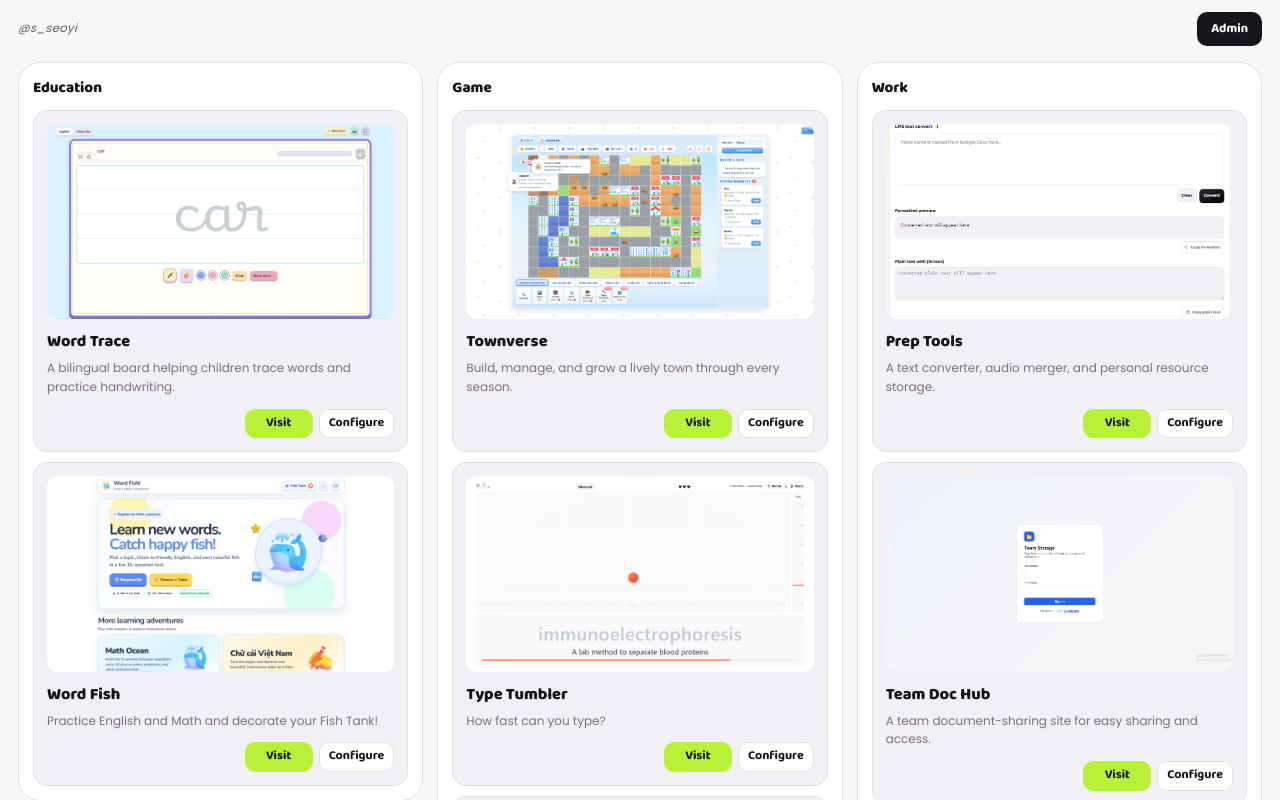
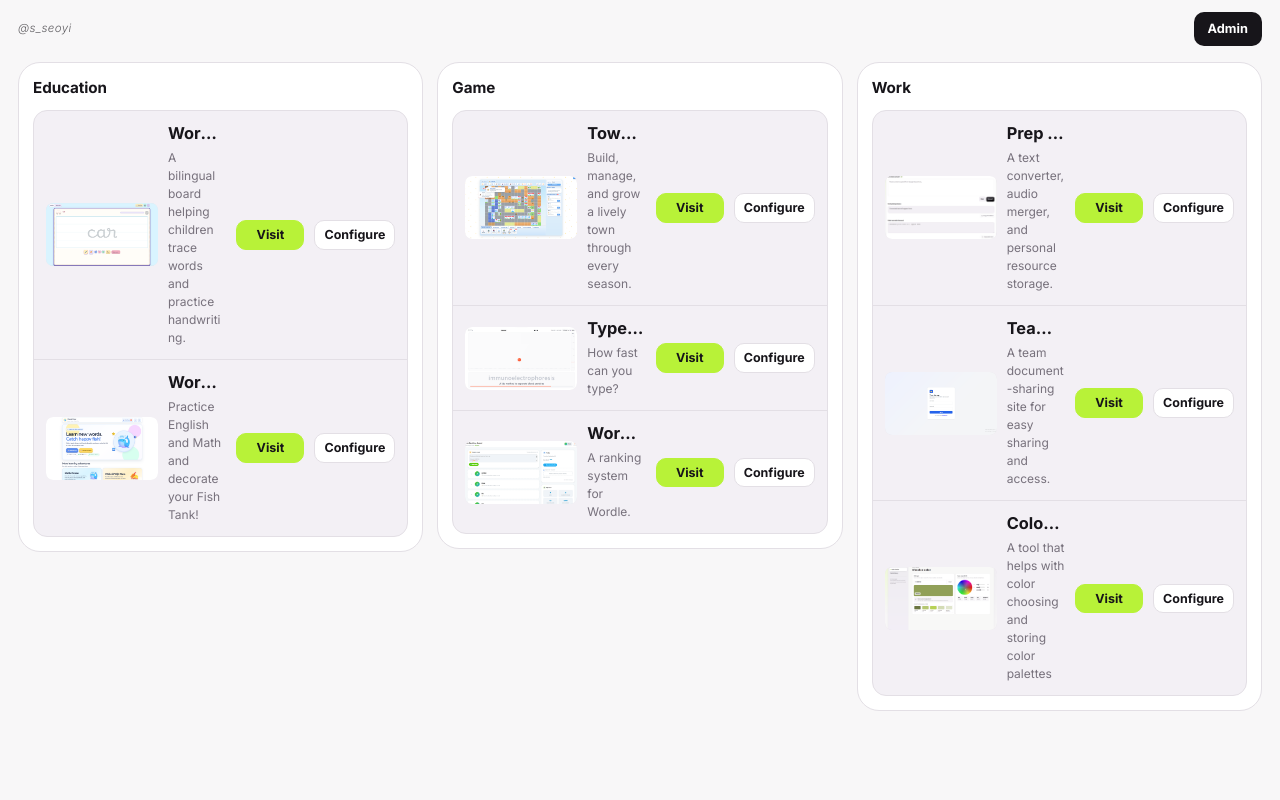
Before and after one commit to phuongm1409/html-list, a plain HTML site: page index.html in a window 1280 px wide. Shown: the top 800 px of the page. Drawn offline with Linux system fonts and the light colour scheme.

Commit message:
Update index.html

```diff
--- a/index.html
+++ b/index.html
@@ -7,34 +7,33 @@
   <title>My List</title>
   <link rel="preconnect" href="https://fonts.googleapis.com">
   <link rel="preconnect" href="https://fonts.gstatic.com" crossorigin>
-  <link href="https://fonts.googleapis.com/css2?family=Baloo+2:wght@400..800&family=Inter:ital,wght@0,300;0,400;0,500;0,600;0,700;1,300&family=Poppins:wght@400;500;600;700&display=swap" rel="stylesheet">
+  <link href="https://fonts.googleapis.com/css2?family=Inter:ital,wght@0,300;0,400;0,500;0,600;0,700;1,300&display=swap" rel="stylesheet">
   <style>
     :root { --ink:#17151a; --muted:#77717c; --line:#e3dfe5; --paper:#fff; --bg:#f8f7f8; --fill:#f3f0f5; --green:#b8f238; --green2:#6f9500; --mint:#eefbcf; --danger:#ff4438; --black:#17151a; --lime:#b8f238; }
     * { box-sizing:border-box; }
-    body { margin:0; min-height:100vh; font:16px/1.5 "Baloo 2",ui-sans-serif,system-ui,sans-serif; color:var(--ink); background:var(--bg); overflow-x:hidden; }
+    body { margin:0; min-height:100vh; font:16px/1.5 "Inter",ui-sans-serif,system-ui,sans-serif; color:var(--ink); background:var(--bg); overflow-x:hidden; }
     button,input { font:inherit; }
     button { cursor:pointer; }
     .topbar { height:58px; padding:10px max(18px,calc((100vw - 1320px)/2)); display:flex; align-items:center; justify-content:space-between; background:transparent; }
-    .signature { color:var(--ink); font-family:"Poppins",sans-serif; font-size:.72rem; font-style:italic; font-weight:400; letter-spacing:.035em; line-height:1; opacity:.68; }
+    .signature { color:var(--ink); font-size:.72rem; font-style:italic; font-weight:300; letter-spacing:.035em; line-height:1; opacity:.68; }
     .admin-link { border:0; background:var(--black); color:#fff; border-radius:10px; padding:7px 14px; font-size:.8rem; font-weight:700; transition:background-color .15s ease; }
     .admin-link:hover{background:#2e2a31}
     main { width:min(1320px,calc(100% - 36px)); margin:4px auto 48px; display:grid; grid-template-columns:repeat(3,minmax(0,1fr)); gap:14px; align-items:start; }
     .section { min-width:0; padding:14px; border:1.5px solid var(--line); border-radius:22px; background:#fff; }
     .section + .section { border-left:1.5px solid var(--line); }
     .section-title { margin:0 0 10px; font-size:.95rem; font-weight:800; letter-spacing:-.005em; color:var(--ink); }
-    .list { display:grid; gap:10px; }
-    .item { display:grid; grid-template-columns:minmax(0,1fr) auto auto; grid-template-rows:1fr auto; align-items:end; gap:12px 6px; min-height:160px; padding:13px; border:1.5px solid var(--line); border-radius:14px; background:var(--fill); transition:border-color .15s ease,background-color .15s ease; }
-    .item:last-child { border-bottom:1.5px solid var(--line); }
-    .item:hover { border-color:#d2ccd5; background:#efedf1; }
-    .item-thumbnail { grid-column:1/-1; width:100%; aspect-ratio:16/9; object-fit:cover; border-radius:10px; background:#e8e4eb; }
-    .item-info { grid-column:1/-1; align-self:start; min-width:0; display:flex; flex-direction:column; align-items:flex-start; gap:7px; margin:0; overflow:visible; text-align:left; }
-    .item.has-image { grid-template-rows:auto 1fr auto; }
-    .item.has-image .item-info { grid-row:2; }
-    .item.has-image > .btn { grid-row:3; }
+    .list { display:block; overflow:hidden; border:1.5px solid var(--line); border-radius:14px; background:var(--fill); }
+    .item { display:grid; grid-template-columns:112px minmax(0,1fr) auto auto; align-items:center; gap:10px; min-height:88px; padding:12px; border:0; border-bottom:1px solid var(--line); border-radius:0; background:transparent; transition:background-color .15s ease; }
+    .item:last-child { border-bottom:0; }
+    .item:hover { background:#efedf1; }
+    .item-thumbnail { grid-column:1; width:112px; aspect-ratio:16/9; object-fit:cover; border-radius:7px; background:#e8e4eb; }
+    .item-info { grid-column:1/3; align-self:center; min-width:0; display:flex; flex-direction:column; align-items:flex-start; gap:5px; margin:0; overflow:visible; text-align:left; }
+    .item.has-image .item-info { grid-column:2; grid-row:auto; }
+    .item.has-image > .btn { grid-row:auto; }
     .item-name { max-width:100%; font-weight:800; font-size:1.02rem; line-height:1.3; white-space:nowrap; overflow:hidden; text-overflow:ellipsis; }
-    .item-detail { min-width:0; color:var(--muted); font-family:"Poppins",sans-serif; font-size:.75rem; font-weight:400; line-height:1.55; white-space:normal; overflow-wrap:anywhere; }
-    .item > .btn.primary { grid-column:2; }
-    .item > .btn:not(.primary) { grid-column:3; }
+    .item-detail { min-width:0; color:var(--muted); font-size:.75rem; font-weight:400; line-height:1.5; white-space:normal; overflow-wrap:anywhere; }
+    .item > .btn.primary { grid-column:3; }
+    .item > .btn:not(.primary) { grid-column:4; }
     .btn { display:inline-flex; flex:0 0 auto; align-items:center; justify-content:center; min-width:68px; padding:6px 9px; border:1.5px solid var(--line); border-radius:10px; color:var(--ink); background:#fff; font-weight:700; font-size:.78rem; line-height:1.25; text-decoration:none; transition:border-color .15s ease,background-color .15s ease; }
     .btn:hover { border-color:#bdb7c1; background:#f8f7f8; }
     .btn.primary { border-color:var(--lime); background:var(--lime); color:var(--ink); }
@@ -83,10 +82,10 @@
     .save-row { position:sticky; z-index:3; bottom:-20px; justify-content:flex-end; margin:20px -20px -20px; padding:12px 20px; background:rgba(255,255,255,.96); border-top:1px solid var(--line); backdrop-filter:blur(10px); }
     .status { margin-right:auto; font-size:.88rem; color:var(--muted); }
     @media (max-width:980px) { main{grid-template-columns:repeat(2,minmax(0,1fr))} }
-    @media (max-width:720px) { main{width:min(100% - 20px,560px);margin-top:0;grid-template-columns:1fr;gap:10px}.section{padding:12px}.section + .section,.section:nth-child(n+3){border-left:1.5px solid var(--line);border-top:1.5px solid var(--line);padding-top:12px;margin-top:0}.item{grid-template-columns:1fr 1fr;min-height:145px;padding:12px}.item-info{grid-column:1/-1}.item>.btn.primary{grid-column:1}.item>.btn:not(.primary){grid-column:2}.btn{min-width:0}.overlay{padding:0}.panel{border-radius:0;border:0}.settings-card,.editor-section .items,.editor-item .grid{grid-template-columns:1fr}.topbar{height:50px;padding:7px 12px}.panel-body{padding:14px}.save-row{bottom:-14px;margin-left:-14px;margin-right:-14px;margin-bottom:-14px;padding:10px 14px} }
+    @media (max-width:720px) { main{width:min(100% - 20px,560px);margin-top:0;grid-template-columns:1fr;gap:10px}.section{padding:12px}.section + .section,.section:nth-child(n+3){border-left:1.5px solid var(--line);border-top:1.5px solid var(--line);padding-top:12px;margin-top:0}.item{grid-template-columns:84px minmax(0,1fr);min-height:82px;padding:10px}.item-thumbnail{width:84px}.item.has-image .item-info{grid-column:2}.item-info{grid-column:1/-1}.item>.btn.primary{grid-column:1}.item>.btn:not(.primary){grid-column:2}.item.has-image>.btn.primary{grid-column:1}.item.has-image>.btn:not(.primary){grid-column:2}.btn{min-width:0}.overlay{padding:0}.panel{border-radius:0;border:0}.settings-card,.editor-section .items,.editor-item .grid{grid-template-columns:1fr}.topbar{height:50px;padding:7px 12px}.panel-body{padding:14px}.save-row{bottom:-14px;margin-left:-14px;margin-right:-14px;margin-bottom:-14px;padding:10px 14px} }
 
     /* Supplied modular-tool UI, scoped to Admin only */
-    .panel { --admin-ink:#17151a; --admin-muted:#77717c; --admin-line:#e3dfe5; --admin-fill:#f3f0f5; --admin-lime:#b8f238; --admin-lime-deep:#6f9500; --admin-black:#17151a; color:var(--admin-ink); font-family:"Baloo 2",sans-serif; background:#f8f7f8; border-radius:22px; }
+    .panel { --admin-ink:#17151a; --admin-muted:#77717c; --admin-line:#e3dfe5; --admin-fill:#f3f0f5; --admin-lime:#b8f238; --admin-lime-deep:#6f9500; --admin-black:#17151a; color:var(--admin-ink); font-family:"Inter",sans-serif; background:#f8f7f8; border-radius:22px; }
     @keyframes libraryFade{from{opacity:0}to{opacity:1}}
     .panel-head,.settings-card,.editor-section,.login { border-width:1.5px; }
     .panel .panel-head h2 { color:var(--admin-ink); }
@@ -98,9 +97,9 @@
     .admin-tab.active { color:#fff; background:var(--admin-black); }
     .admin-pane { display:none; }
     .admin-pane.active { display:block; animation:libraryFade .25s ease; }
-    .panel input { border-width:1.5px; border-color:var(--admin-line); border-radius:10px; background:var(--admin-fill); font-family:"Poppins",sans-serif; font-size:.8rem; }
+    .panel input { border-width:1.5px; border-color:var(--admin-line); border-radius:10px; background:var(--admin-fill); font-family:"Inter",sans-serif; font-size:.8rem; }
     .panel input:focus { border-color:var(--admin-ink); outline:2px solid #dff59f; outline-offset:1px; }
-    .panel .btn { border-width:1.5px; border-radius:10px; font-family:"Baloo 2",sans-serif; font-weight:700; transition:border-color .15s ease,background-color .15s ease; }
+    .panel .btn { border-width:1.5px; border-radius:10px; font-family:"Inter",sans-serif; font-weight:700; transition:border-color .15s ease,background-color .15s ease; }
     .panel .btn:hover { border-color:#bdb7c1; }
     .panel .btn.primary { color:#fff; border-color:var(--admin-black); background:var(--admin-black); }
     .panel #saveBtn { color:var(--admin-ink); border-color:var(--admin-lime); background:var(--admin-lime); }
@@ -115,7 +114,7 @@
     .editor-section > .editor-actions { padding:0 13px 12px; }
     .editor-item { padding:0; overflow:hidden; border-width:1.5px; border-radius:14px; background:#fff; }
     .editor-item > summary { display:flex; align-items:center; gap:8px; padding:10px 12px; font-weight:700; }
-    .editor-item-summary-note { color:var(--admin-muted); font-family:"Poppins",sans-serif; font-size:.68rem; font-weight:500; }
+    .editor-item-summary-note { color:var(--admin-muted); font-family:"Inter",sans-serif; font-size:.68rem; font-weight:500; }
     .editor-item-body { padding:0 12px 12px; border-top:1px solid var(--line); }
     @media(max-width:560px){.panel{border-radius:0}}
   </style>
```
